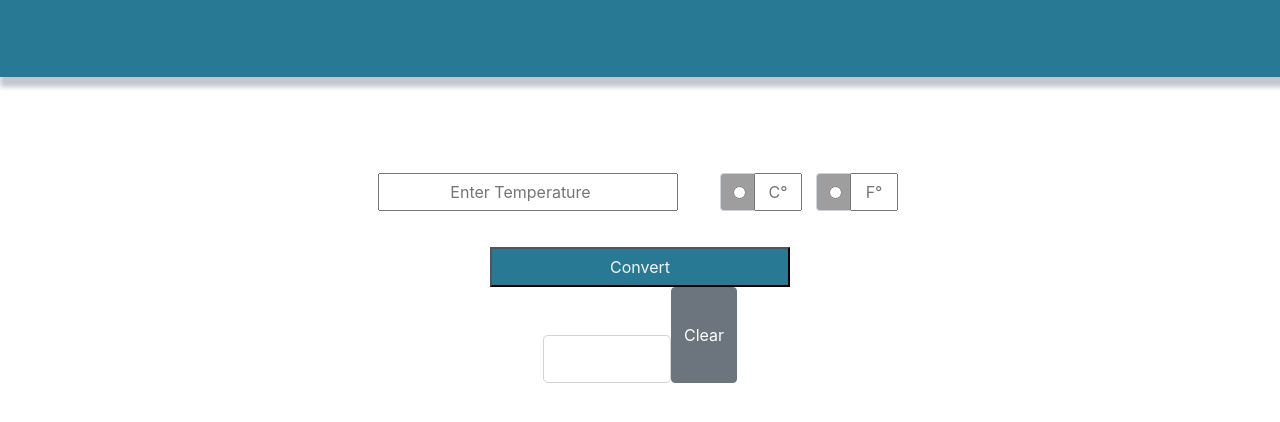
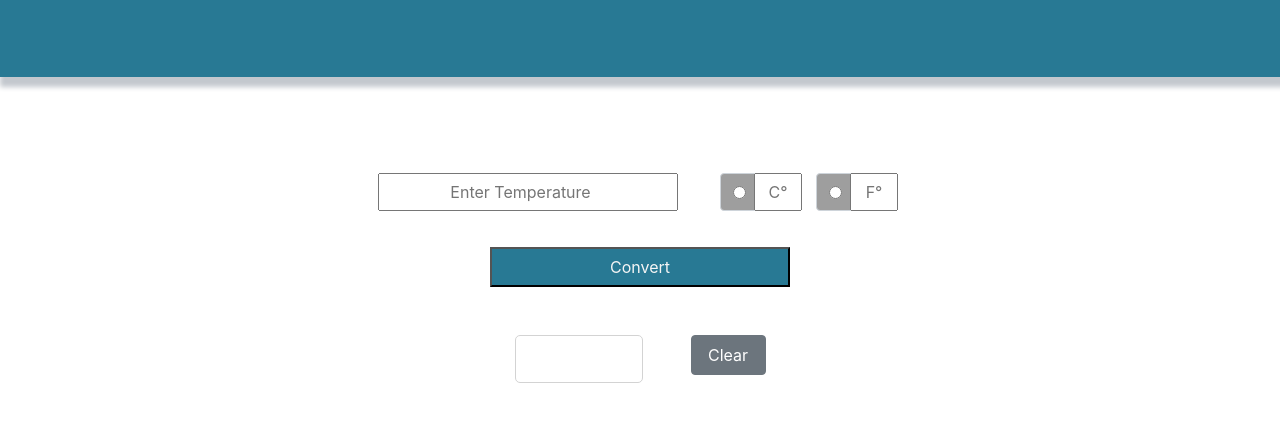
Before and after one commit to denzelb5/temperature-converter, a plain HTML site: page index.html in a window 1280 px wide. Shown: the part 172-594 px from the top of the page. Drawn offline with nearby package versions, Linux system fonts and the light colour scheme; a web font is replaced by a local one.

Commit message:
added clear button to clear the form

```diff
--- a/index.html
+++ b/index.html
@@ -15,9 +15,10 @@
           <p class="lead">Convert temperatures from Fahrenheit to Celsius and Celsius to Fahrenheit</p>
         </div>
       </div>
+      <form>
       <div id="entryForm">
         <div class="input-group mb-3" id="input-box">
-          <input type="number" class="input-box" id="input" placeholder="Enter Temperature" aria-label="Enter Temperature" aria-describedby="basic-addon1">
+          <input type="number" type="reset" class="input-box" id="input" placeholder="Enter Temperature" aria-label="Enter Temperature" aria-describedby="basic-addon1">
         </div>
         <div id="radio-container" class="btn-group btn-group-toggle" data-toggle="buttons">
             <div class="input-group">
@@ -42,9 +43,10 @@
           <button type="button" id="convert-button" class="buttons">Convert</button>
         </div>
         <div id="output-box-container">
-        <div id="output-box" class=""></div>
-        <button type="button" class="btn btn-secondary">Clear</button>
+        <div id="output-box"></div>
+        <button type="reset" id="clear-button" class="btn btn-secondary">Clear</button>
       </div>
+    </form>
 
     <script src="./main.js"></script>
 </body>
--- a/main.css
+++ b/main.css
@@ -77,3 +77,11 @@
     border-radius: 5px;
     text-align: center;
 }
+
+#clear-button {
+    width: 75px;
+    height: 40px;
+    margin-top: 3em;
+    margin-left: 3em;
+    text-align: center;
+}
--- a/main.js
+++ b/main.js
@@ -72,6 +72,9 @@ const determineConverter = (e) => {
 // Assign a function to be executed when the button is clicked
 button.addEventListener("click", determineConverter);
 
+document.getElementById('clear-button').addEventListener('click', () => {
+    printToDom('', 'output-box')
+})
 
 const buttonGroup = document.getElementsByClassName('buttons');
 const findButtonArray = (buttonArr) => {
```
